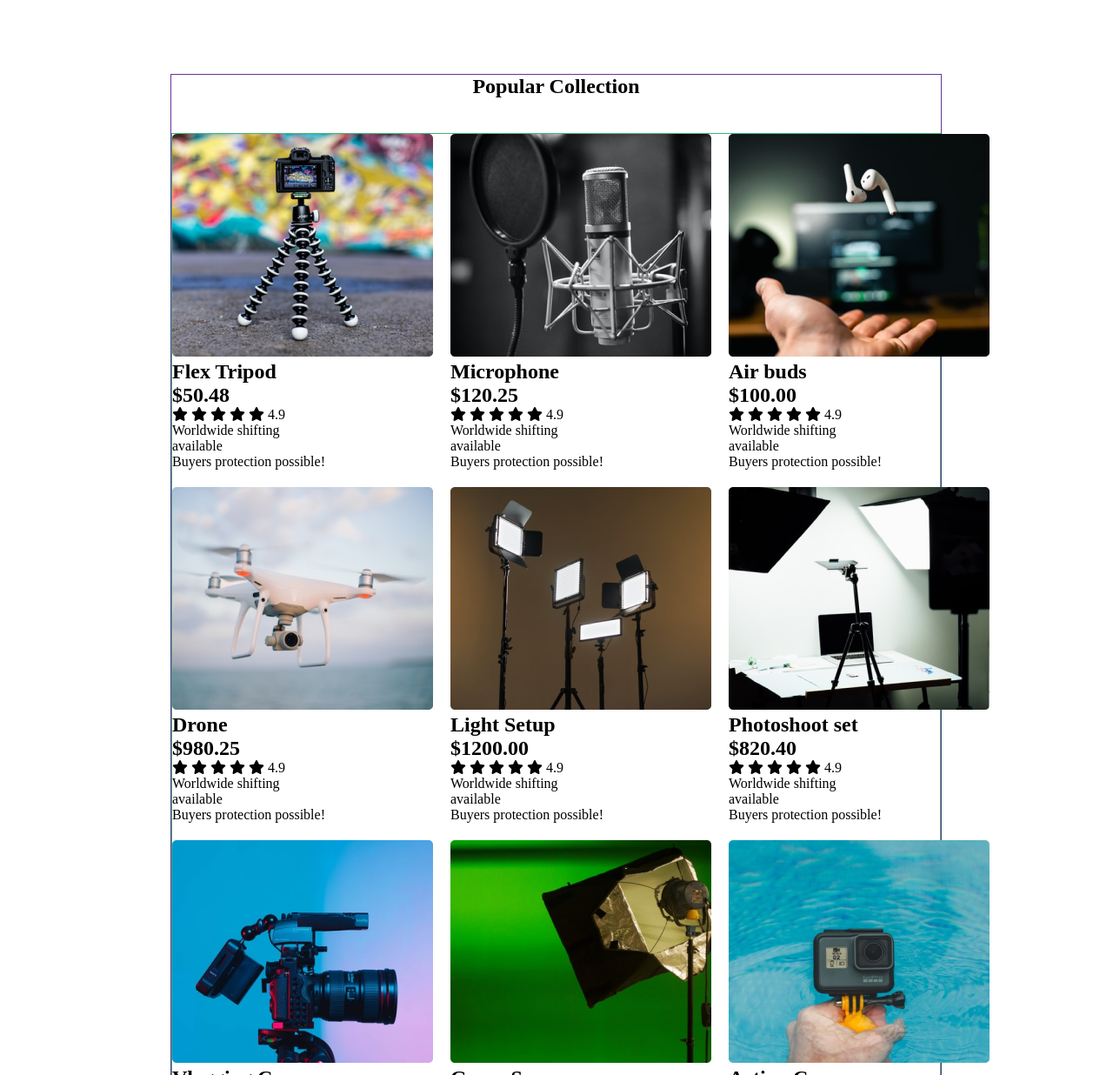
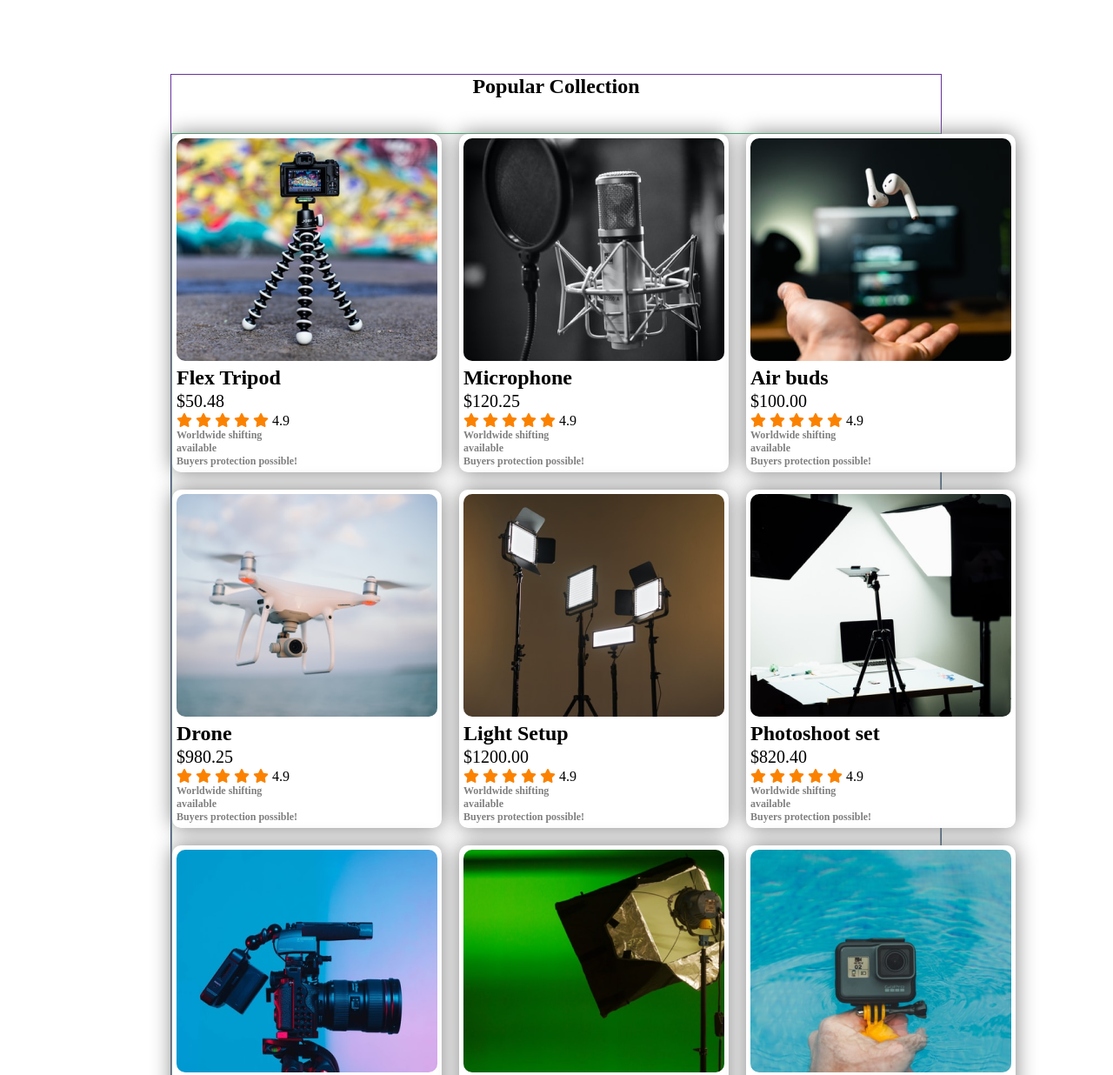
Before and after one commit to mdahsanulkabir/influencer-gear-practice, a plain HTML site: page index.html in a window 1280 px wide. Shown: the part 685-1921 px from the top of the page at 87% size. Drawn offline with Linux system fonts and the light colour scheme.

Commit message:
main pc done

```diff
--- a/index.html
+++ b/index.html
@@ -37,6 +37,7 @@
                 </div>
                 <div class="promotional-camera">
                     <img src="images/main-camera.png" alt="A picture of a Camera">
+                    <img class="camera-circle" src="images/Circle design.svg" alt="">
                 </div>
             </div>
             <hr>
--- a/styles/style.css
+++ b/styles/style.css
@@ -55,6 +55,12 @@ section {
     border: 1px solid green;
 }
 
+.camera-circle {
+    position: absolute;
+    transform: translateX(-460px) translateY(-30px);
+    z-index: -1;
+}
+
 hr {
     background: linear-gradient(to right, rgba(211,211,211,0), rgba(211,211,211,1),rgba(211,211,211,0));
     height: 1px;
@@ -96,6 +102,48 @@ hr {
     border: 1px solid mediumseagreen;
 }
 
+.collection {
+    background-color: white;
+    filter: drop-shadow(0 0 0.75rem gray);
+    border-radius: 10px;
+    padding: 5px;
+}
+
+.collection-thumbnail {
+    position: relative;
+    overflow: hidden;
+}
+
+.collection-thumbnail:hover img {
+    transform: scale(1.3);
+    transition: transform 1s;
+}
+
+.collection-thumbnail img {
+    border-radius: 10px;
+}
+
+.collection-name {
+    font-weight: 700;
+    margin: 2px 0;
+}
+
+.price {
+    font-weight: 400;
+    font-size: 20px;
+    margin: 2px 0;
+}
+
+.fa-star {
+    color: rgb(251, 130,0);
+}
+
+.other-info {
+    color: gray;
+    font-weight: 700;
+    font-size: 12px;
+}
+
 .see-more a {
     display: flex;
     text-decoration: none;
```
